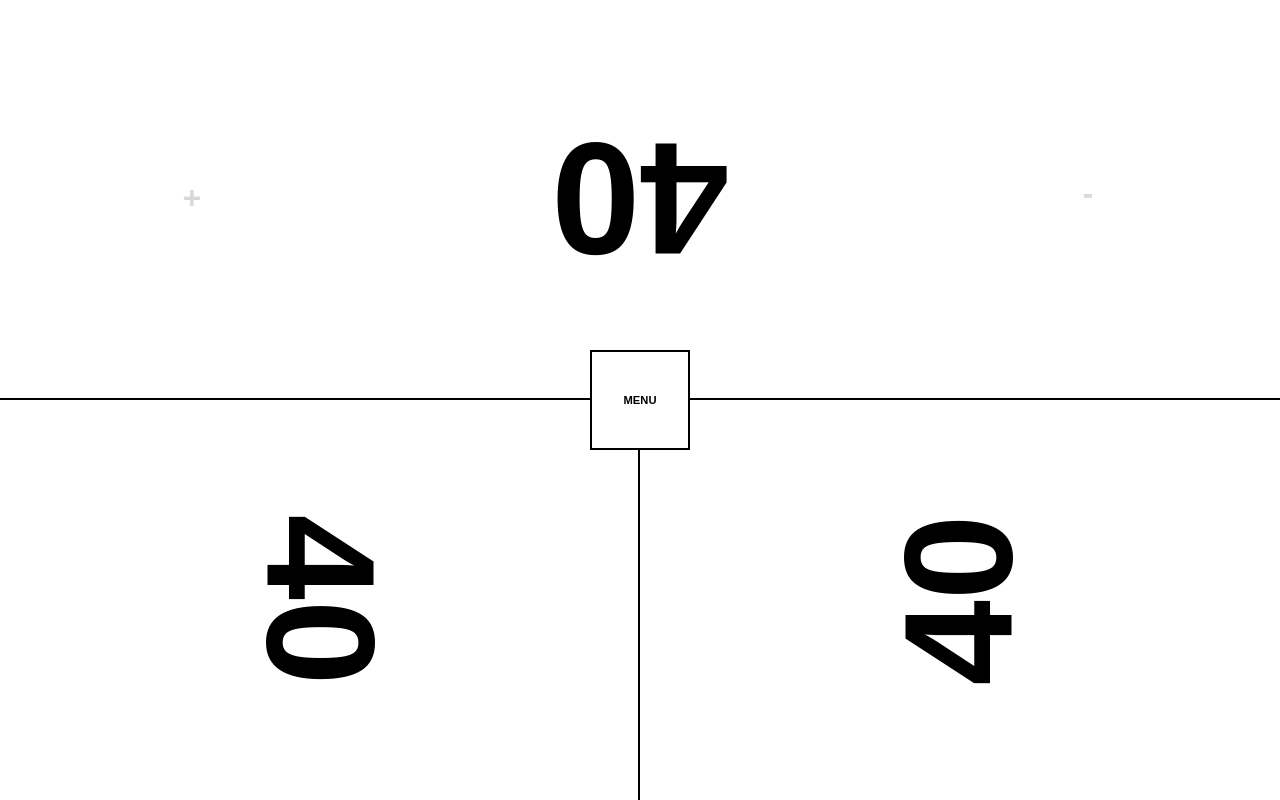
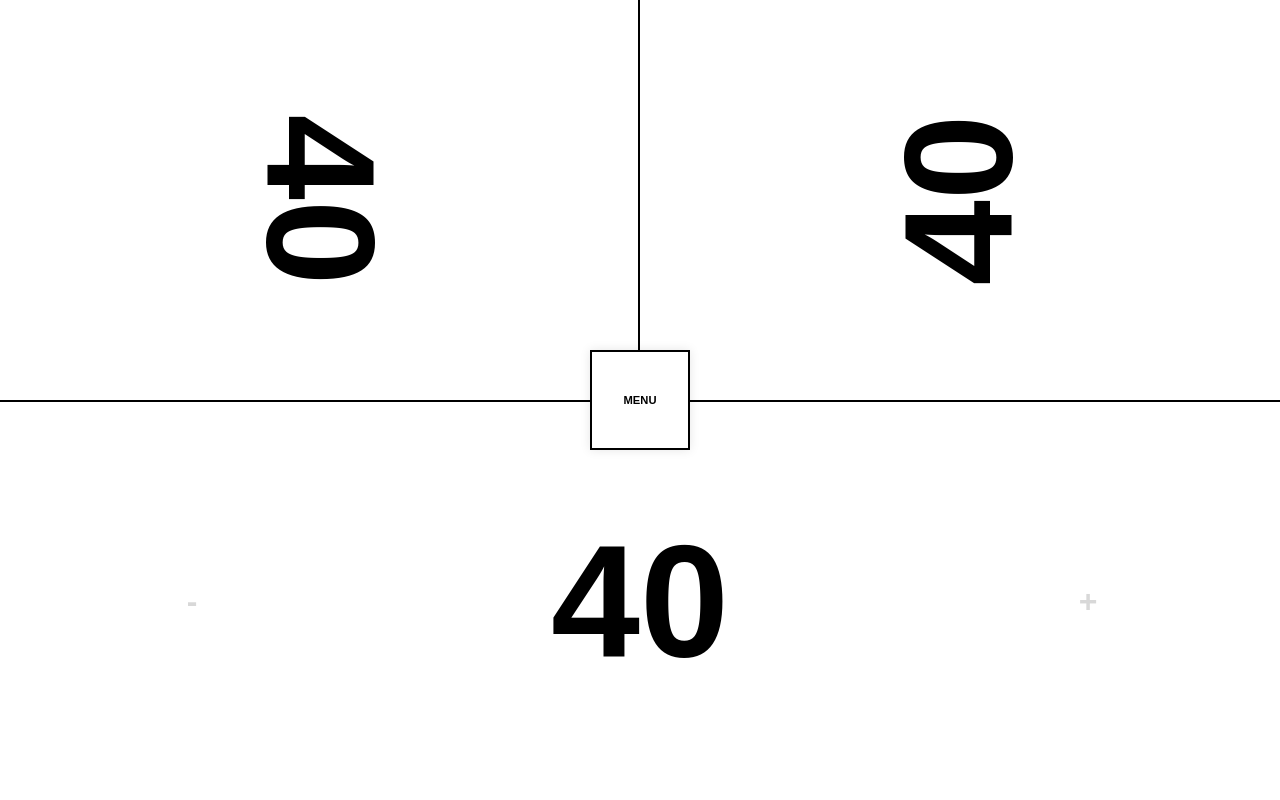
Before and after one commit to bruhensant/afterlife, an Angular app: page / in a window 1280 px wide. Built offline with nearby package versions, Linux system fonts and the light colour scheme.

Commit message:
more layout fixes

```diff
--- a/src/app/app.ts
+++ b/src/app/app.ts
@@ -2,7 +2,7 @@ import { Component, signal, computed } from '@angular/core';
 import { CommonModule } from '@angular/common';
 
 type MenuStep = 'players' | 'layout' | 'life';
-type LayoutType = 'standard' | 'opposed' | 'cross';
+type LayoutType = 'horizontal' | 'vertical' | 'cross';
 
 @Component({
   selector: 'app-root',
@@ -54,8 +54,8 @@ type LayoutType = 'standard' | 'opposed' | 'cross';
           <ng-container *ngIf="menuStep() === 'layout'">
             <h2>LAYOUT</h2>
             <div class="selector-grid">
-              <button (click)="nextStep('life', undefined, 'standard')">STANDARD</button>
-              <button *ngIf="players() >= 2" (click)="nextStep('life', undefined, 'opposed')">OPPOSED</button>
+              <button (click)="nextStep('life', undefined, 'horizontal')">HORIZONTAL</button>
+              <button (click)="nextStep('life', undefined, 'vertical')">VERTICAL</button>
               <button *ngIf="players() === 4" (click)="nextStep('life', undefined, 'cross')">CROSS</button>
             </div>
           </ng-container>
@@ -85,14 +85,18 @@ type LayoutType = 'standard' | 'opposed' | 'cross';
       background: #fff; position: relative;
     }
 
-    /* Standard Grids */
+    /* Base Borders */
+    .player { background: #fff; color: #000; overflow: hidden; position: relative; }
+
+    /* Grids Standard */
     .grid-1 { grid-template-columns: 1fr; grid-template-rows: 1fr; }
     .grid-2 { grid-template-columns: 1fr; grid-template-rows: 1fr 1fr; }
     .grid-2 .player-0 { border-bottom: 2px solid #000; }
 
     .grid-3 { grid-template-columns: 1fr 1fr; grid-template-rows: 1fr 1fr; }
-    .grid-3 .player-0 { grid-column: span 2; border-bottom: 2px solid #000; }
-    .grid-3 .player-1 { border-right: 2px solid #000; }
+    .grid-3 .player-0 { grid-row: 2; grid-column: span 2; border-top: 2px solid #000; }
+    .grid-3 .player-1 { grid-row: 1; grid-column: 1; border-right: 2px solid #000; }
+    .grid-3 .player-2 { grid-row: 1; grid-column: 2; }
 
     .grid-4 { grid-template-columns: 1fr 1fr; grid-template-rows: 1fr 1fr; }
     .grid-4 .player-0, .grid-4 .player-1 { border-bottom: 2px solid #000; }
@@ -104,22 +108,20 @@ type LayoutType = 'standard' | 'opposed' | 'cross';
     .grid-5 .player-0, .grid-5 .player-2 { border-right: 2px solid #000; }
     .grid-5 .player-4 { grid-column: span 2; }
 
-    /* 6 Players Standard - Horizontal Orientation <-> */
     .grid-6 { grid-template-columns: 1fr 1fr; grid-template-rows: 1fr 1fr 1fr; }
     .grid-6 .player-0, .grid-6 .player-1, .grid-6 .player-2, .grid-6 .player-3 { border-bottom: 2px solid #000; }
     .grid-6 .player-0, .grid-6 .player-2, .grid-6 .player-4 { border-right: 2px solid #000; }
 
-    /* Layout: CROSS (4 Players) */
+    /* CROSS Layout (4 Players) - No Gaps */
     .layout-cross.grid-4 {
-      grid-template-columns: 1fr 80px 1fr;
-      grid-template-rows: 1fr 1.2fr 1fr;
+      grid-template-columns: 1fr 1fr;
+      grid-template-rows: 1fr 1fr 1fr;
     }
-    .layout-cross .player-0 { grid-area: 1 / 1 / 2 / 4; border-bottom: 2px solid #000; }
-    .layout-cross .player-3 { grid-area: 3 / 1 / 4 / 4; border-top: 2px solid #000; }
-    .layout-cross .player-1 { grid-area: 2 / 1; border-right: 2px solid #000; }
-    .layout-cross .player-2 { grid-area: 2 / 3; border-left: 2px solid #000; }
+    .layout-cross .player-0 { grid-area: 1 / 1 / 2 / 3; border-bottom: 2px solid #000; }
+    .layout-cross .player-1 { grid-area: 2 / 1; border-right: 2px solid #000; border-bottom: 2px solid #000; }
+    .layout-cross .player-2 { grid-area: 2 / 2; border-bottom: 2px solid #000; }
+    .layout-cross .player-3 { grid-area: 3 / 1 / 4 / 3; }
 
-    .player { background: #fff; color: #000; overflow: hidden; position: relative; }
     .player-box { display: flex; width: 100%; height: 100%; align-items: center; justify-content: center; position: relative; }
 
     .defeated { background: #000 !important; color: #fff !important; }
@@ -147,10 +149,11 @@ type LayoutType = 'standard' | 'opposed' | 'cross';
     .hit-area:active { background: rgba(0,0,0,0.1); }
     .defeated .hit-area:active { background: rgba(255,255,255,0.2); }
 
+    /* Floating Menu Button */
     .central-menu-btn {
       position: absolute; top: 50%; left: 50%; transform: translate(-50%, -50%);
       z-index: 100; background: #fff; border: 2px solid #000; width: 80px; height: 40px;
-      font-weight: bold; font-size: 0.7rem; display: flex; align-items: center; justify-content: center;
+      font-weight: bold; font-size: 0.7rem; box-shadow: 0 0 10px rgba(0,0,0,0.1);
     }
 
     .overlay {
@@ -160,7 +163,7 @@ type LayoutType = 'standard' | 'opposed' | 'cross';
 
     .menu-card { width: 90%; border: 4px solid #000; background: #fff; padding: 20px; text-align: center; }
     .selector-grid { display: grid; grid-template-columns: 1fr 1fr; gap: 10px; margin: 20px 0; }
-    .selector-grid button { height: 60px; font-size: 1.2rem; border: 2px solid #000; background: #fff; font-weight: bold; }
+    .selector-grid button { height: 60px; font-size: 1rem; border: 2px solid #000; background: #fff; font-weight: bold; }
 
     .close-btn { width: 100%; height: 50px; background: #000; color: #fff; font-weight: bold; margin-top: 10px; border: none; }
 
@@ -171,13 +174,13 @@ type LayoutType = 'standard' | 'opposed' | 'cross';
 })
 export class App {
   public players = signal(3);
-  public layout = signal<LayoutType>('standard');
+  public layout = signal<LayoutType>('horizontal');
   public startLifeValue = signal(40);
   public showMenu = signal(false);
   public menuStep = signal<MenuStep>('players');
 
   private tempPlayers = 3;
-  private tempLayout: LayoutType = 'standard';
+  private tempLayout: LayoutType = 'horizontal';
 
   public playerList = computed(() => {
     return Array.from({ length: this.players() }, () => ({
@@ -199,12 +202,8 @@ export class App {
     if (p !== undefined) this.tempPlayers = p;
     if (l !== undefined) this.tempLayout = l;
 
-    // Auto-skip layout selection for 1, 2, 3, 5 and 6 players
     if (step === 'layout' && (this.tempPlayers <= 3 || this.tempPlayers >= 5)) {
-      if (this.tempPlayers === 1) this.tempLayout = 'standard';
-      if (this.tempPlayers === 2) this.tempLayout = 'opposed';
-      if (this.tempPlayers === 3) this.tempLayout = 'standard';
-      if (this.tempPlayers >= 5) this.tempLayout = 'standard';
+      this.tempLayout = (this.tempPlayers === 2) ? 'vertical' : 'horizontal';
       this.menuStep.set('life');
       return;
     }
@@ -222,41 +221,29 @@ export class App {
     const n = this.players();
     const l = this.layout();
 
-    if (n === 3) {
-      if (index === 0) return 'rotate(180deg)';
-      if (index === 1) return 'rotate(90deg)';
-      if (index === 2) return 'rotate(-90deg)';
+    // Cross Layout (4 Players)
+    if (l === 'cross' && n === 4) {
+      if (index === 0) return 'rotate(180deg)'; // Top
+      if (index === 1) return 'rotate(90deg)';   // Middle-Left
+      if (index === 2) return 'rotate(-90deg)';  // Middle-Right
+      return 'rotate(0deg)';                      // Bottom
     }
 
-    if (l === 'cross' && n === 4) {
-      if (index === 0) return 'rotate(180deg)';
+    if (n === 3) {
+      if (index === 0) return 'rotate(0deg)';
       if (index === 1) return 'rotate(90deg)';
-      if (index === 2) return 'rotate(-90deg)';
-      return 'rotate(0deg)';
+      return 'rotate(-90deg)';
     }
 
-    // Standard orientation for 4 and 6 players <->
-    if (l === 'standard' && (n === 4 || n === 6)) {
-      if (index % 2 === 0) return 'rotate(90deg)'; // Left side
-      return 'rotate(-90deg)'; // Right side
+    if (l === 'horizontal') {
+      if (n === 1) return 'rotate(0deg)';
+      if (index % 2 === 0) return 'rotate(90deg)';
+      return 'rotate(-90deg)';
     }
 
-    // 5 Players: 2 on Left (90), 2 on Right (-90), 1 on Bottom (0)
-    if (n === 5) {
-      if (index === 0 || index === 2) return 'rotate(90deg)';
-      if (index === 1 || index === 3) return 'rotate(-90deg)';
-      if (index === 4) return 'rotate(0deg)';
-    }
-
-    if (n === 1) return 'rotate(0deg)';
-
-    if (l === 'opposed') {
+    if (l === 'vertical') {
       if (n === 2) return index === 0 ? 'rotate(180deg)' : 'rotate(0deg)';
-      if (n === 4) return index < 2 ? 'rotate(180deg)' : 'rotate(0deg)';
-    }
-
-    if (l === 'standard') {
-      if (n === 2) return index === 0 ? 'rotate(180deg)' : 'rotate(0deg)';
+      return index < 2 ? 'rotate(180deg)' : 'rotate(0deg)';
     }
 
     return 'rotate(0deg)';
@@ -270,8 +257,8 @@ export class App {
     if (n === 5) return index === 4 ? '20vh' : '12vw';
     if (n === 6) return '10vw';
 
-    if (l === 'cross' && n === 4) return (index === 1 || index === 2) ? '12vw' : '15vh';
-    if (l === 'standard' && n === 4) return '12vw';
+    if (l === 'cross' && n === 4) return '12vw';
+    if (l === 'horizontal' && n === 4) return '12vw';
     if (n === 1) return '35vh';
     if (n === 2) return '22vh';
     if (n <= 4) return '14vh';
```
